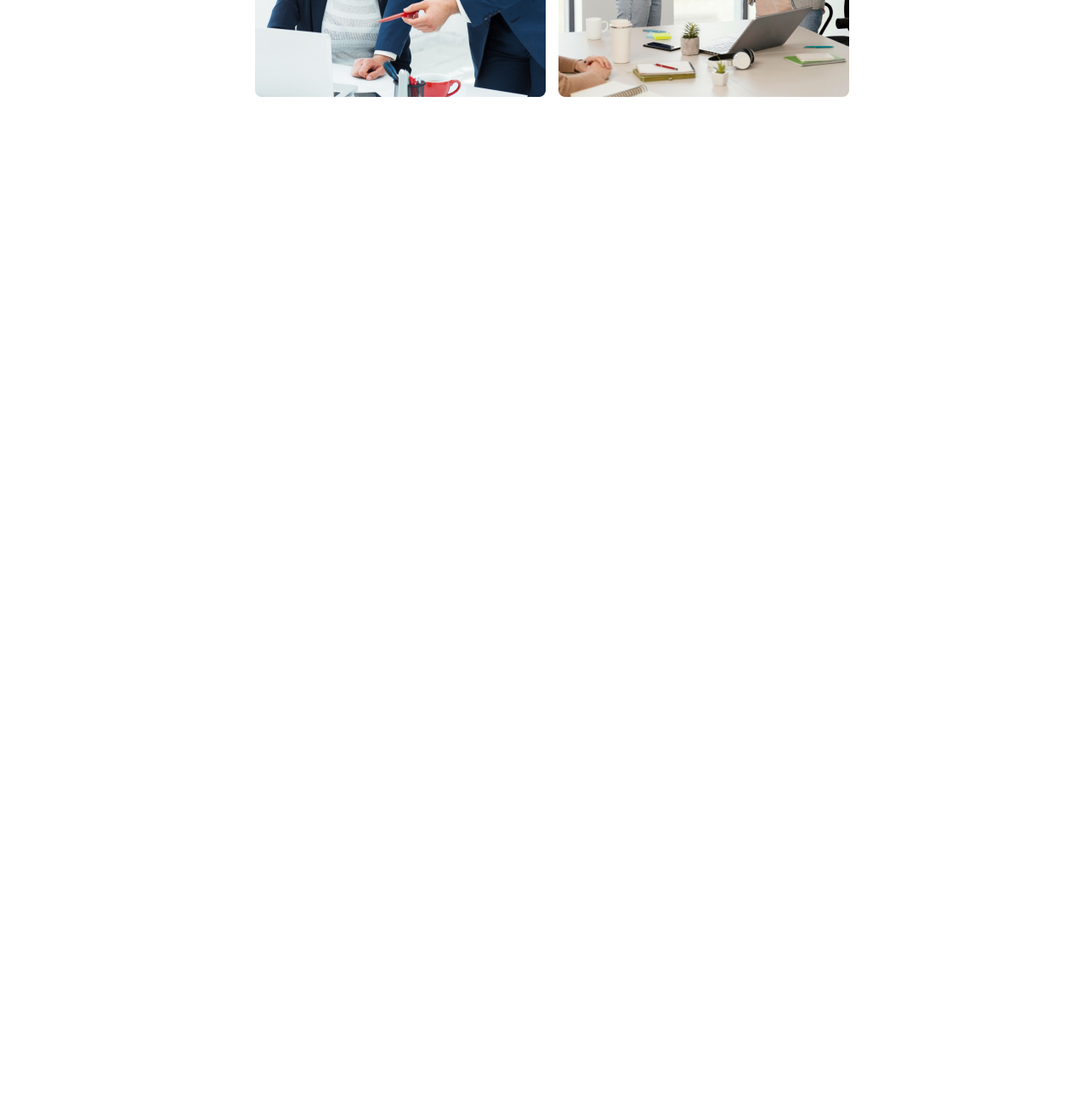
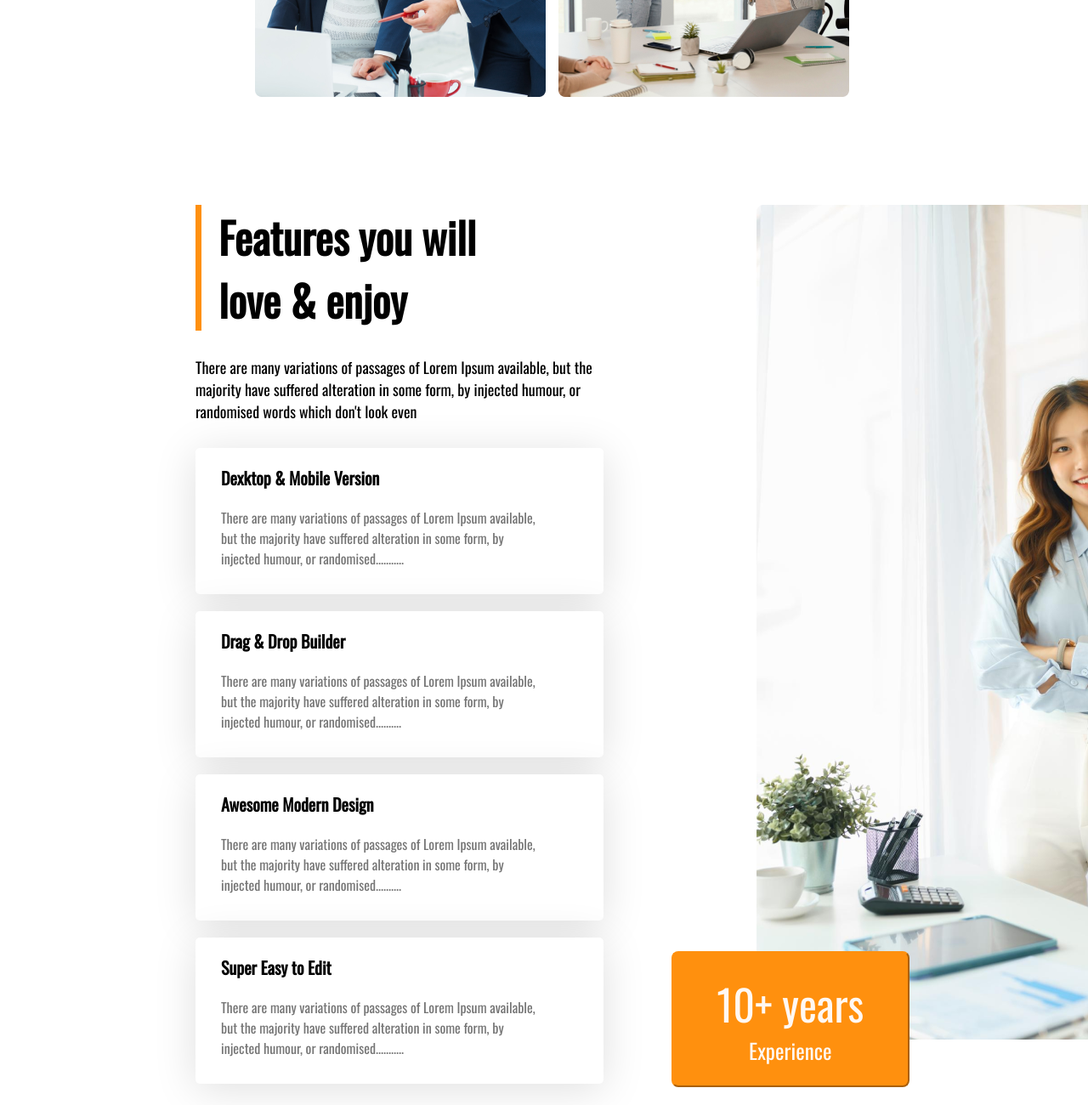
Before and after one commit to Hasnat-Jamio-Khan/Hk-Hero-architects, a plain HTML site: page index.html in a window 1280 px wide. Shown: the part 2003-3303 px from the top of the page at 85% size. Before the commit the page ends 2222 px from the top, so only its background shows below. Drawn offline with nearby package versions, Linux system fonts and the light colour scheme.

Commit message:
third section added

```diff
--- a/index.html
+++ b/index.html
@@ -36,7 +36,10 @@
 
         </div>
     </header>
+    <!-- Hero Section End here -->
+
     <!-- second section strat here -->
+
     <section class="second-section">
         <div class="dis-pic">
             <div>
@@ -53,12 +56,49 @@
             </div>
         </div>
         <div class="dis-text">
-            <h2 class="second-title"><span class="text-secondary">Quick list</span> of Our <span class="text-primary">Features</span></h2>
+            <h2 class="second-title"><span class="text-secondary">Quick list</span> of Our <span class="text-primary"> <br> Features</span></h2>
             <p class="second-des">There are many variations of passages of Lorem Ipsum available, but the majority have suffered alteration in some form, by injected humour, or randomised words which don't look even</p>
             <button class="second-btn">Explore More</button>
         </div>
 
     </section>
-     <!-- Hero Section End here -->
+     <!-- second section end here  -->
+
+     <!-- third section start here  -->
+     <section class="third-section">
+        <div class="third-section-box">
+            <h2 class="third-title">Features you will <br> love & enjoy</h2>
+            <p class="third-dis">There are many variations of passages of Lorem Ipsum available, but the <br> majority have suffered alteration in some form, by injected humour, or <br> randomised words which don't look even</p>
+            <div class="third-skills-container">
+                <div class="skill">
+                    <p class="skill-title">Dexktop & Mobile Version</p>
+                    <p class="skill-des">There are many variations of passages of Lorem Ipsum available,<br> but the majority have suffered alteration in some form, by <br> injected humour, or randomised...........</p>
+                </div>
+                <div class="skill">
+                    <p class="skill-title">Drag & Drop Builder</p>
+                    <p class="skill-des">There are many variations of passages of Lorem Ipsum available, <br> but the majority have suffered alteration in some form, by <br> injected humour, or randomised..........</p>
+                </div>
+                <div class="skill">
+                    <p class="skill-title">Awesome Modern Design</p>
+                    <p class="skill-des">There are many variations of passages of Lorem Ipsum available, <br> but the majority have suffered alteration in some form, by <br> injected humour, or randomised..........</p>
+                </div>
+                <div class="skill">
+                    <p class="skill-title">Super Easy to Edit</p>
+                    <p class="skill-des">There are many variations of passages of Lorem Ipsum available, <br> but the majority have suffered alteration in some form, by <br> injected humour, or randomised...........</p>
+                </div>
+            </div>
+        </div>
+        <div>
+            <div class="third-img">
+            <img src="images/architect.png" alt="">
+           </div>
+           <div>
+            <button class="third-btn"> <span class="btn-font">10+ years</span> <br> <span class="btn-font2">Experience</span> </button>
+
+           </div>
+        </div>
+
+     </section>
+
 </body>
 </html>
--- a/style.css
+++ b/style.css
@@ -76,21 +76,6 @@ nav li {
     position: absolute;
 
 }
-.second-btn{
-    /* position:absolute;
-    color: #FFF8F3;
-    background-color: #FF900E;
-    border-color:#FF900E ;
-    text-align: center;
-    margin: auto;
-    height: 64px;
-    width: 180px;
-    left: 870px;
-    top: 435px;
-    border-radius:8px;
-    width: 180px;
-    height: 64px; */
-}
 .dis-pic{
     margin-left: 300px;
     margin-top: 100px;
@@ -111,7 +96,6 @@ nav li {
     height: 700px;
     left: 240px;
     top: 577px;
-    justify-items: center;
 }
 .dis-text{
     position: absolute;
@@ -120,3 +104,98 @@ height: 304px;
 left: 1039px;
 top: 1563px;
 }
+.second-title{
+    font-weight: 700;
+    font-size: 50px;
+    margin-bottom: 30px;
+}
+.second-des{
+    font-weight: 400;
+    font-size: 18px;
+    margin-bottom: 30px;
+}
+.second-btn{
+    color: #FFF8F3;
+    background-color: #FF900E;
+    border-color:#FF900E ;
+    text-align: center;
+    margin: auto;
+    height: 64px;
+    width: 180px;
+    left: 870px;
+    top: 435px;
+    border-radius:8px;
+    width: 180px;
+    height: 64px;
+}
+.third-skills-container{
+    gap: 50px;
+
+}
+.skill{
+    background: #FFFFFF;
+    box-shadow: 0px 6px 50px rgba(0, 0, 0, 0.13);
+    border-radius: 5px;
+    padding: 10px;
+    margin-right: 130px;
+    margin-bottom: 20px;
+    padding-left: 30px;
+    padding-right: 80px;
+}
+.skill-title{
+    font-weight: 700;
+    font-size: 20px;
+    margin-top: 10px;
+    margin-bottom: 20px;
+}
+.skill-des{
+    color: #757575;
+    margin-bottom: 20px;
+}
+
+.third-section{
+    display: flex;
+    position: absolute;
+    width: 1440px;
+    height: 1059px;
+    left: 230px;
+    top: 2194px;
+    margin-top: 50px;
+    gap: 50px;
+
+}
+.third-title{
+    font-weight: 700;
+    font-size: 50px;
+    margin-bottom: 30px;
+    border-left: 5px solid ;
+    border-color: #FF900E;
+    border-width: 7px;
+    padding-left: 20px;
+
+}
+.third-dis{
+    font-weight: 400;
+    font-size: 18px;
+    margin-bottom: 30px;
+}
+.third-btn{
+    color: #FFF8F3;
+    background-color: #FF900E;
+    border-color:#FF900E;
+    text-align: center;
+    margin: auto;
+    left: 870px;
+    top: 435px;
+    border-radius:8px;
+    width: 280px;
+    height: 160px;
+    margin-top: -200px;
+    margin-left: -100px;
+}
+.btn-font{
+    font-size: 50px;
+}
+.btn-font2{
+    font-size: 25px;
+}
```
